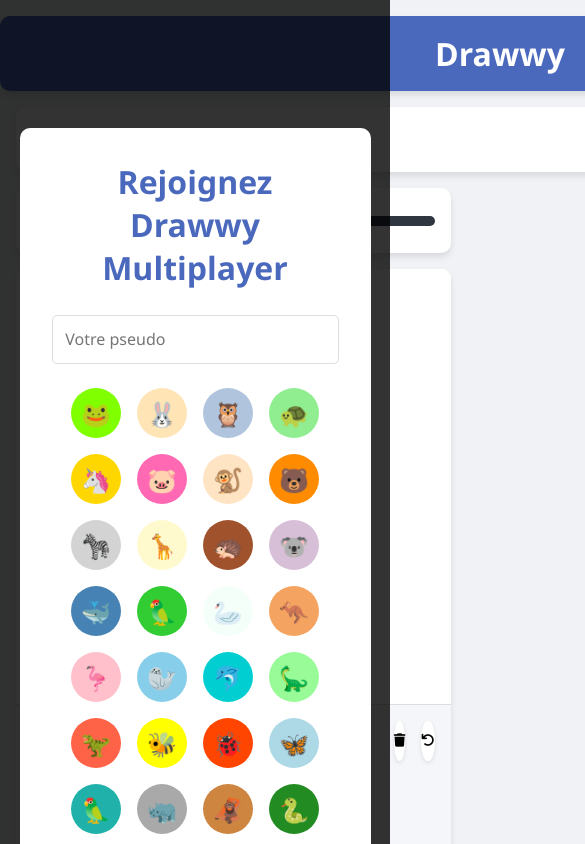
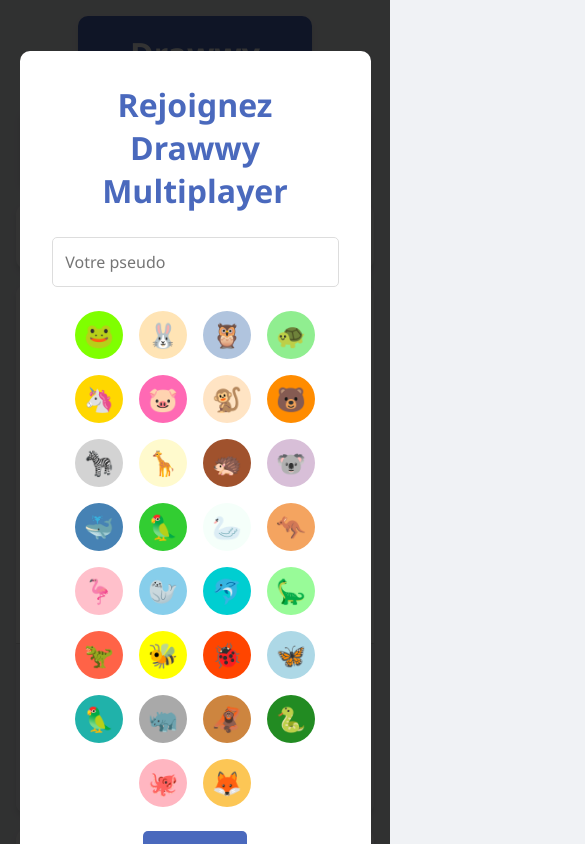
Before and after one commit to AlexLeDevDu22/Drawwy, a plain HTML site: page web/index.html in a window 390 px wide. Shown: the top 844 px of the page, 585 px wide, since content can reach past the window. Drawn offline with nearby package versions, Linux system fonts and the light colour scheme.

Commit message:
rableias

```diff
--- a/web/style.css
+++ b/web/style.css
@@ -29,7 +29,8 @@ body {
 }
 
 .header {
-  width: 1000px;
+  width: 60%;
+  min-width: 150px;
   margin: 0 auto;
   text-align: center;
   padding: 1rem;
@@ -50,28 +51,38 @@ body {
   gap: 1rem;
   max-height: 85vh;
   margin-top: 1rem;
+  width: 100vw;
 }
 
 @media screen and (max-width: 768px) {
   .play-container {
-    flex-wrap: wrap;
+    flex-direction: column;
+    max-height: none;
   }
 }
 
 .players-section {
-  min-width: 300px;
   background-color: white;
   border-radius: 10px;
   box-shadow: 0 4px 6px rgba(0, 0, 0, 0.1);
   padding: 1rem;
   overflow-y: auto;
-  max-height: 100%;
   position: relative;
   flex-grow: 1;
+  min-width: 20%;
+}
+
+@media screen  and (max-width: 768px){
+  .players-section{
+    max-height: 50vh;
+    width: 90vw;
+    align-self: center;
+  }
 }
 
 .player-list {
   list-style: none;
+  min-height: 1rem
 }
 
 .player-item {
@@ -153,6 +164,15 @@ body {
   display: flex;
   flex-direction: column;
   gap: 1rem;
+  margin: auto;
+  max-height: 86vh;
+}
+
+@media screen and (max-width: 768px) {
+  .game-section{
+    max-width: none;
+    max-height: none;
+  }
 }
 
 .game-info {
@@ -220,6 +240,7 @@ body {
 
 .drawing-tools {
   display: flex;
+  flex-wrap: wrap;
   justify-content: center;
   padding: 1rem;
   gap: 1rem;
@@ -283,7 +304,6 @@ body {
   box-shadow: 0 4px 6px rgba(0, 0, 0, 0.1);
   display: flex;
   flex-direction: column;
-  width: 450px;
 }
 
 .chat-messages-container {
@@ -293,6 +313,7 @@ body {
   display: flex;
   flex-direction: column;
   gap: 0.5rem;
+  min-height: 5rem
 }
 
 .message {
@@ -399,12 +420,13 @@ body {
 .login-form {
   background-color: white;
   padding: 2rem;
-  margin: 8rem auto;
+  margin: 6vh auto;
   align-self: center;
   border-radius: 10px;
   width: 90%;
   max-width: 600px;
   text-align: center;
+  overflow-y: auto;
 }
 
 .login-title {
@@ -433,8 +455,8 @@ body {
 }
 
 .avatar-option {
-  width: 50px;
-  height: 50px;
+  width: 3rem;
+  height: 3rem;
   border-radius: 50%;
   background-color: #ddd;
   cursor: pointer;
```
Also changed, not shown: 1 other file.
